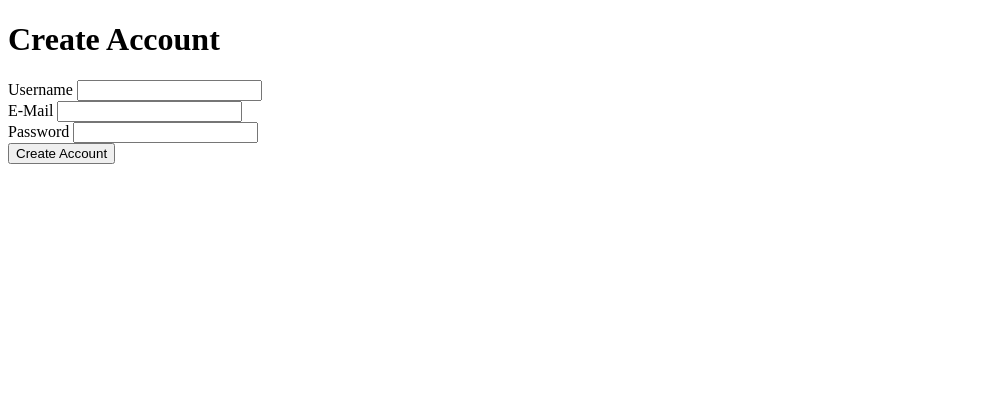
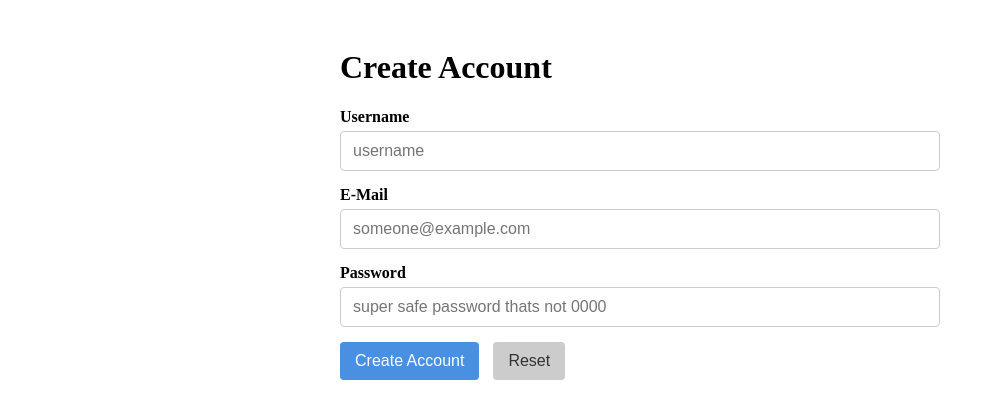
Before and after one commit to Roman0-5/FindYourFood, a plain HTML site: page htmls/createAccount.html in a window 1280 px wide. Shown: the whole page, without its empty margins (0-995 px from the left). Drawn offline with Linux system fonts and the light colour scheme.

Commit message:
wenig css hinzugefügt

```diff
--- a/htmls/createAccount.html
+++ b/htmls/createAccount.html
@@ -3,20 +3,23 @@
 <head>
     <meta charset="UTF-8">
     <meta name="viewport" content="width=device-width, initial-scale=1.0">
+    <link rel="stylesheet" href="../stylesheets/createAccount.css">
     <title>FindYourFood</title>
 </head>
 <body>
+    <form action="indexLoggedIn.html" method="get">
     <h1>Create Account</h1>
     <label for="username">Username</label>
-    <input type="text" id="username" name="username" required>
+    <input type="text" id="username" name="username"  placeholder="username" required>
     <br>
     <label for ="email">E-Mail</label>
-    <input type="email" id="email" name="email" required>
+    <input type="email" id="email" name="email" placeholder="someone@example.com" required>
     <br>
     <label for="password">Password</label>
-    <input type="password" id="password" name="password" required>
+    <input type="password" id="password" name="password" placeholder="super safe password thats not 0000    " required>
     <br>
     <button type="submit">Create Account</button>
-
+    <button type="reset">Reset</button>
+    </form>
 </body>
 </html>
--- /dev/null
+++ b/stylesheets/createAccount.css
@@ -0,0 +1,65 @@
+/* Grundstil für das Formular */
+form {
+  max-width: 600px;
+  margin: 0 auto;
+  padding: 20px;
+}
+
+/* Stil für die Labels */
+label {
+  display: block;
+  margin-bottom: 5px;
+  font-weight: bold;
+}
+
+/* Responsive Eingabefelder */
+input {
+  width: 100%; /* Nutzt die volle Breite des Containers */
+  padding: 10px 12px;
+  margin-bottom: 15px;
+  border: 1px solid #ccc;
+  border-radius: 4px;
+  font-size: 16px;
+  box-sizing: border-box; /* Wichtig: Stellt sicher, dass Padding innen liegt */
+}
+
+/* Fokus-Stil für Eingabefelder */
+input:focus {
+  border-color: #4a90e2;
+  outline: none;
+  box-shadow: 0 0 5px rgba(74, 144, 226, 0.5);
+}
+
+/* Stil für Buttons */
+button {
+  padding: 10px 15px;
+  margin-right: 10px;
+  background-color: #4a90e2;
+  color: white;
+  border: none;
+  border-radius: 4px;
+  cursor: pointer;
+  font-size: 16px;
+}
+
+button[type="reset"] {
+  background-color: #ccc;
+  color: #333;
+}
+
+button:hover {
+  opacity: 0.9;
+}
+
+/* Responsive Design für verschiedene Bildschirmgrößen */
+@media (max-width: 480px) {
+  form {
+    padding: 10px;
+  }
+
+  button {
+    width: 100%;
+    margin-bottom: 10px;
+    margin-right: 0;
+  }
+}
```
Also changed, not shown: htmls/indexLoggedIn.html (added, +16 -0 lines).
